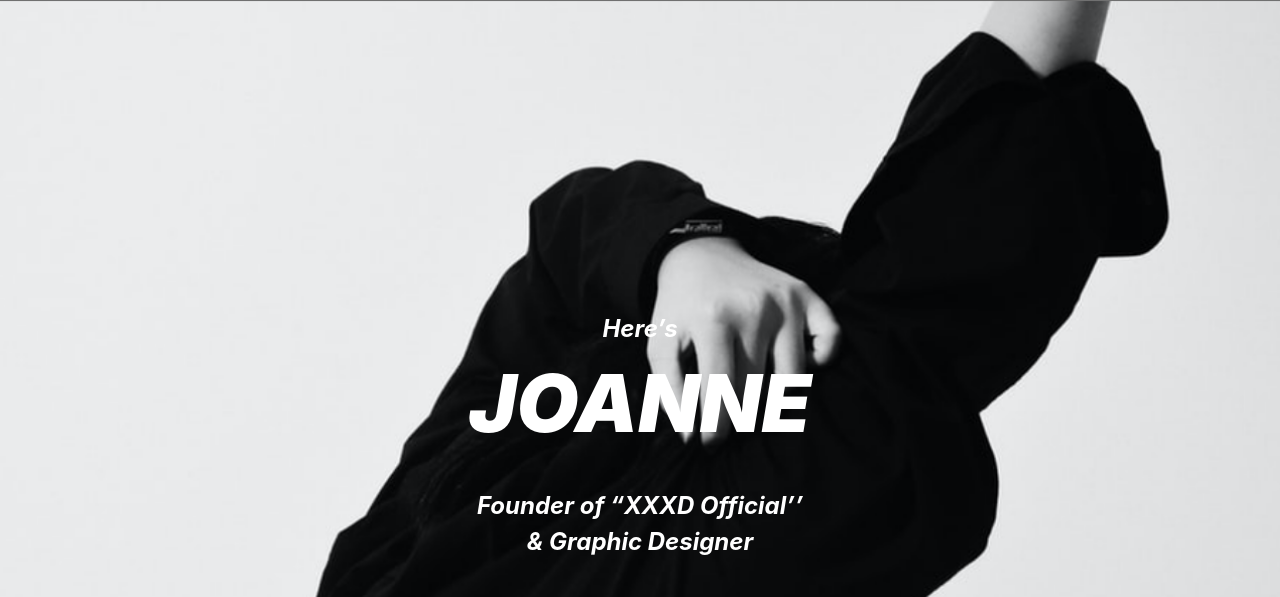
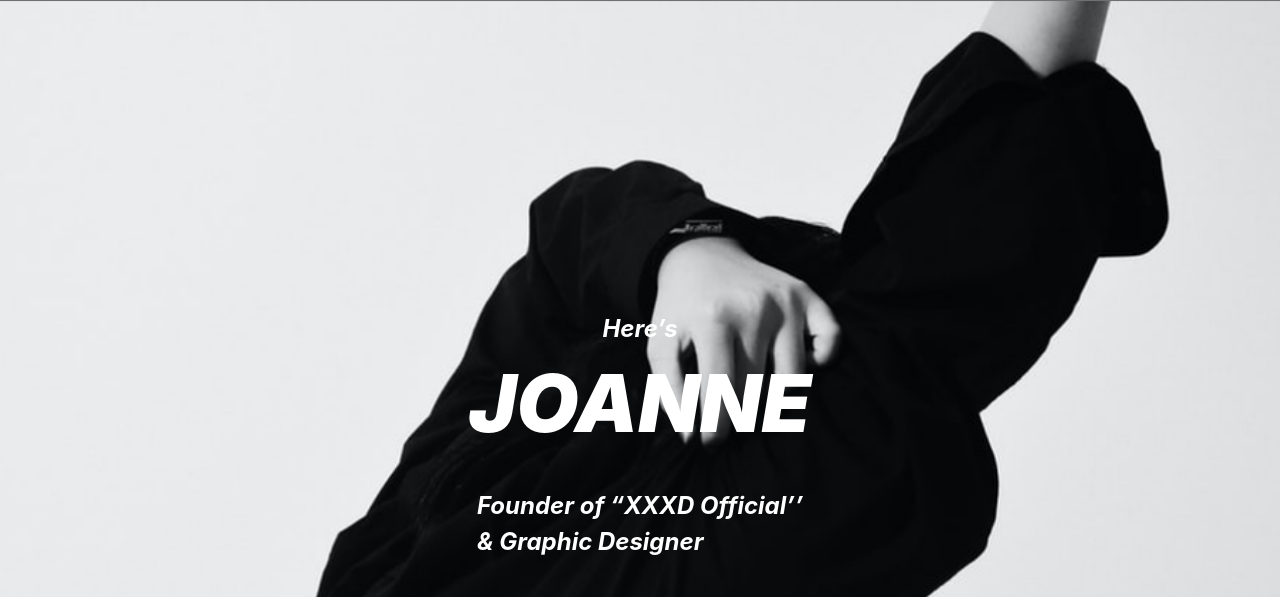
Before and after one commit to Winnie083/week2, a website: page app/index.html in a window 1280 px wide. Shown: the top 597 px of the page. Drawn offline with Linux system fonts and the light colour scheme.

Commit message:
first commit

```diff
--- a/app/assets/style/style.css
+++ b/app/assets/style/style.css
@@ -62,7 +62,7 @@ img {
 	text-align: center;
 }
 
-.banner{
+.header{
     background-image: url(../images/banner.png);
 	background-position: center center;
 	background-repeat: no-repeat;
@@ -70,6 +70,13 @@ img {
 	margin-bottom: 56px;
 }
 
+.banner{
+	display: flex;
+	flex-direction: column;
+	justify-content: center;
+	align-items: center;
+	text-align: left;
+}
 
 h1{
 	font-size: 80px;
@@ -85,6 +92,7 @@ h3{
 
 .banner p{
 	font-weight: bold;
+	text-align: left;
 }
 
 .banner ul{
```
